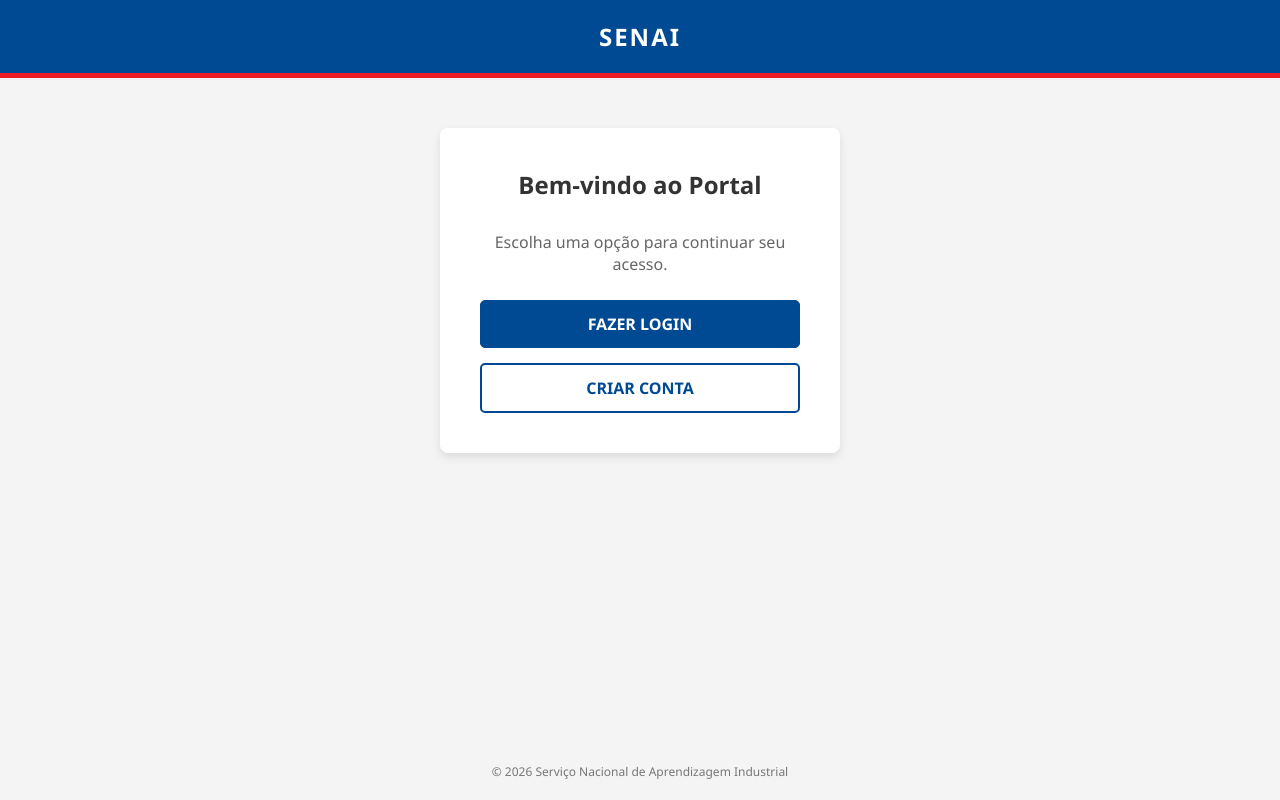
After one commit to Jessy-Lima/Aula-Login-Simples, a FastAPI app: template templates/home.html in a window 1280 px wide. The commit adds this page. Run offline with FastAPI, Linux system fonts and the light colour scheme; the template is opened without the code that fills it, so the values that code supplies are empty.

Commit message:
tela tela inicial, cadastro e login criados

```diff
--- a/main.py
+++ b/main.py
@@ -28,3 +28,11 @@ def tela_login(request: Request):
         "login.html",
         {"request": request}
     )
+
+@app.get("/")
+def tela_inicial(request: Request):
+    return templates.TemplateResponse(
+        request,
+        "home.html",
+        {"request": request}
+    )
--- /dev/null
+++ b/templates/home.html
@@ -0,0 +1,123 @@
+<!DOCTYPE html>
+<html lang="pt-br">
+<head>
+    <meta charset="UTF-8">
+    <meta name="viewport" content="width=device-width, initial-scale=1.0">
+    <title>Portal SENAI - Início</title>
+    <style>
+        /* Reset básico e fontes */
+        * {
+            margin: 0;
+            padding: 0;
+            box-sizing: border-box;
+            font-family: 'Segoe UI', Tahoma, Geneva, Verdana, sans-serif;
+        }
+
+        body {
+            background-color: #f4f4f4;
+            display: flex;
+            flex-direction: column;
+            align-items: center;
+            height: 100vh;
+        }
+
+        /* Cabeçalho inspirado no padrão SENAI */
+        header {
+            background-color: #004a94; /* Azul SENAI */
+            width: 100%;
+            padding: 20px 0;
+            text-align: center;
+            border-bottom: 5px solid #ed1c24; /* Linha Vermelha SENAI */
+            margin-bottom: 50px;
+        }
+
+        header h1 {
+            color: white;
+            font-size: 24px;
+            text-transform: uppercase;
+            letter-spacing: 2px;
+        }
+
+        /* Container principal */
+        .container {
+            background-color: white;
+            padding: 40px;
+            border-radius: 8px;
+            box-shadow: 0 4px 10px rgba(0,0,0,0.1);
+            text-align: center;
+            max-width: 400px;
+            width: 90%;
+        }
+
+        h2 {
+            color: #333;
+            margin-bottom: 30px;
+        }
+
+        /* Estilização dos Links/Botões */
+        .btn-group {
+            display: flex;
+            flex-direction: column;
+            gap: 15px;
+        }
+
+        .btn {
+            text-decoration: none;
+            padding: 12px;
+            border-radius: 5px;
+            font-weight: bold;
+            transition: 0.3s;
+            text-transform: uppercase;
+        }
+
+        .btn-login {
+            background-color: #004a94;
+            color: white;
+            border: 1px solid #004a94;
+        }
+
+        .btn-login:hover {
+            background-color: #003366;
+        }
+
+        .btn-cadastro {
+            background-color: transparent;
+            color: #004a94;
+            border: 2px solid #004a94;
+        }
+
+        .btn-cadastro:hover {
+            background-color: #004a94;
+            color: white;
+        }
+
+        footer {
+            margin-top: auto;
+            padding-bottom: 20px;
+            color: #777;
+            font-size: 12px;
+        }
+    </style>
+</head>
+<body>
+
+    <header>
+        <h1>SENAI</h1>
+    </header>
+
+    <div class="container">
+        <h2>Bem-vindo ao Portal</h2>
+        <p style="margin-bottom: 25px; color: #666;">Escolha uma opção para continuar seu acesso.</p>
+
+        <div class="btn-group">
+            <a href="/login" class="btn btn-login">Fazer Login</a>
+            <a href="/cadastro" class="btn btn-cadastro">Criar Conta</a>
+        </div>
+    </div>
+
+    <footer>
+        &copy; 2026 Serviço Nacional de Aprendizagem Industrial
+    </footer>
+
+</body>
+</html>
```
Also changed, not shown: templates/cadastro.html (+130 -10 lines), templates/login.html (+161 -0 lines).
